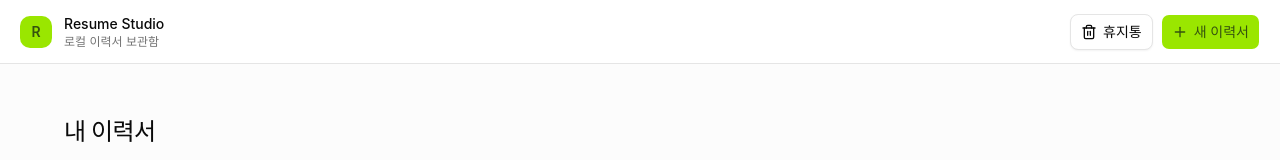
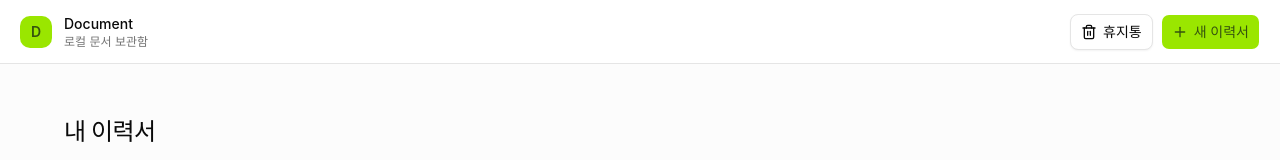
Before and after one commit to IceBear9028/form-leaf, a React (Vite) app in the folder client/: page / in a window 1280 px wide. Shown: the top 160 px of the page. Built offline with nearby package versions, Linux system fonts and the light colour scheme.

Commit message:
refactor: rename app branding to document

```diff
--- a/client/package.json
+++ b/client/package.json
@@ -1,9 +1,9 @@
 {
-  "name": "resume-studio",
-  "productName": "Resume Studio",
+  "name": "document",
+  "productName": "Document",
   "version": "0.1.0",
   "private": true,
-  "description": "Local-first resume editor",
+  "description": "Local-first document editor",
   "main": "out/main/index.js",
   "scripts": {
     "postinstall": "install-electron",
--- a/client/src/main/index.ts
+++ b/client/src/main/index.ts
@@ -4,7 +4,9 @@ import { DocumentRepository } from "./document/documentRepository";
 import { registerDocumentHandlers } from "./registerDocumentHandlers";
 import { registerPdfHandlers } from "./registerPdfHandlers";
 
-app.setName("Resume Studio");
+const legacyUserDataDirectory = join(app.getPath("appData"), "Resume Studio");
+app.setName("Document");
+app.setPath("userData", legacyUserDataDirectory);
 
 let mainWindow: BrowserWindow | null = null;
 
@@ -18,7 +20,7 @@ function createWindow(): void {
     height: 980,
     minWidth: 1120,
     minHeight: 720,
-    title: "Resume Studio",
+    title: "Document",
     backgroundColor: "#eef1f5",
     show: false,
     webPreferences: {
--- a/client/src/renderer/index.html
+++ b/client/src/renderer/index.html
@@ -4,7 +4,7 @@
     <meta charset="UTF-8" />
     <meta name="viewport" content="width=device-width, initial-scale=1.0" />
     <meta name="color-scheme" content="light" />
-    <title>Resume Studio</title>
+    <title>Document</title>
   </head>
   <body>
     <div id="root"></div>
--- a/client/src/renderer/src/pages/document-editor/DocumentEditorPage.tsx
+++ b/client/src/renderer/src/pages/document-editor/DocumentEditorPage.tsx
@@ -93,7 +93,7 @@ export function DocumentEditorPage({
             <strong className="block truncate text-sm font-medium">
               {session.document.name || "제목 없는 이력서"}
             </strong>
-            <span className="block text-xs text-muted-foreground max-[1180px]:hidden">Resume Studio</span>
+            <span className="block text-xs text-muted-foreground max-[1180px]:hidden">Document</span>
           </div>
         </div>
         <SaveIndicator state={session.saveState} onRetry={() => void session.saveNow()} />
--- a/client/src/renderer/src/pages/document-library/DocumentLibraryPage.tsx
+++ b/client/src/renderer/src/pages/document-library/DocumentLibraryPage.tsx
@@ -414,10 +414,10 @@ function LibraryHeader({
   return (
     <header className="grid h-16 flex-none grid-cols-[1fr_auto] items-center border-b border-border bg-background px-5 [-webkit-app-region:drag]">
       <div className="flex items-center gap-3">
-        <div className="flex size-8 items-center justify-center rounded-lg bg-primary text-sm font-semibold text-primary-foreground">R</div>
+        <div className="flex size-8 items-center justify-center rounded-lg bg-primary text-sm font-semibold text-primary-foreground">D</div>
         <div>
-          <strong className="block text-sm font-medium">Resume Studio</strong>
-          <span className="block text-xs text-muted-foreground">로컬 이력서 보관함</span>
+          <strong className="block text-sm font-medium">Document</strong>
+          <span className="block text-xs text-muted-foreground">로컬 문서 보관함</span>
         </div>
       </div>
       <div className="flex items-center gap-2 [-webkit-app-region:no-drag]">
```
Also changed, not shown: 1 other file (tests, documents, lock files or other folders).
